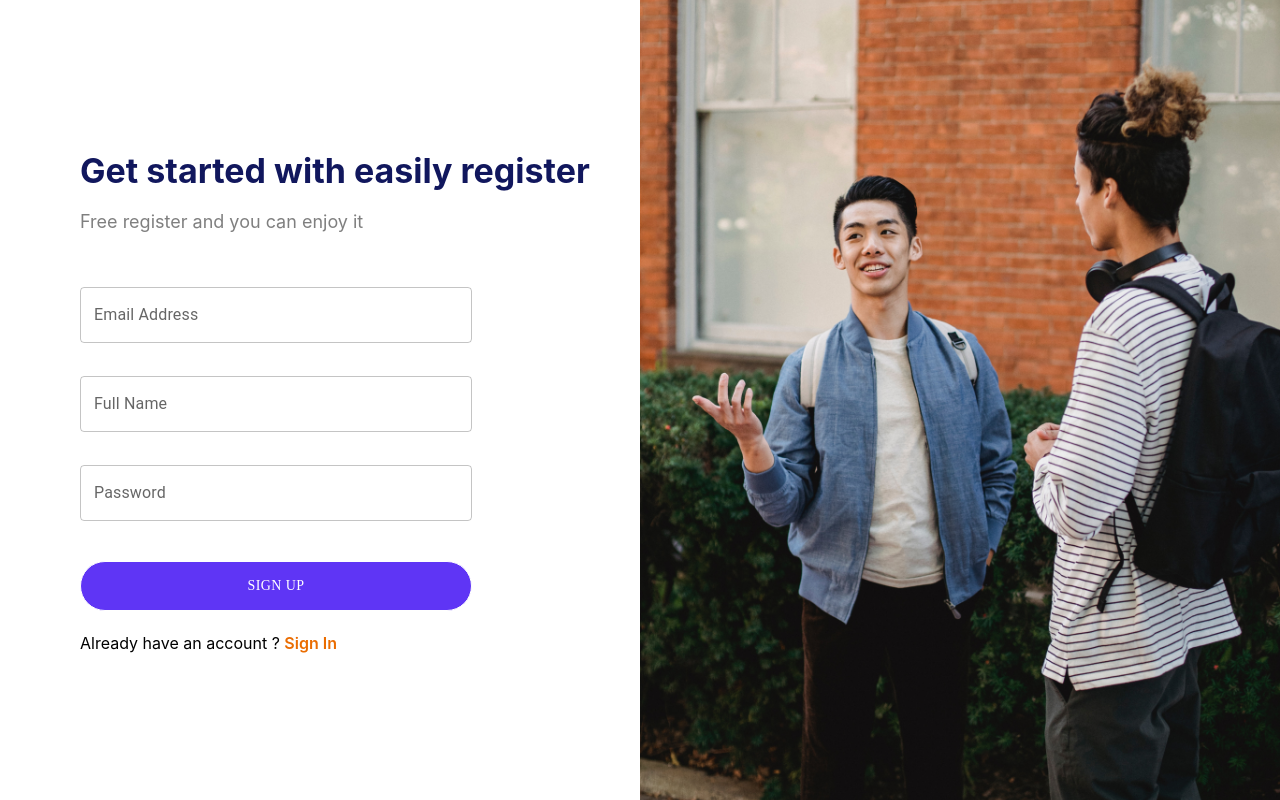
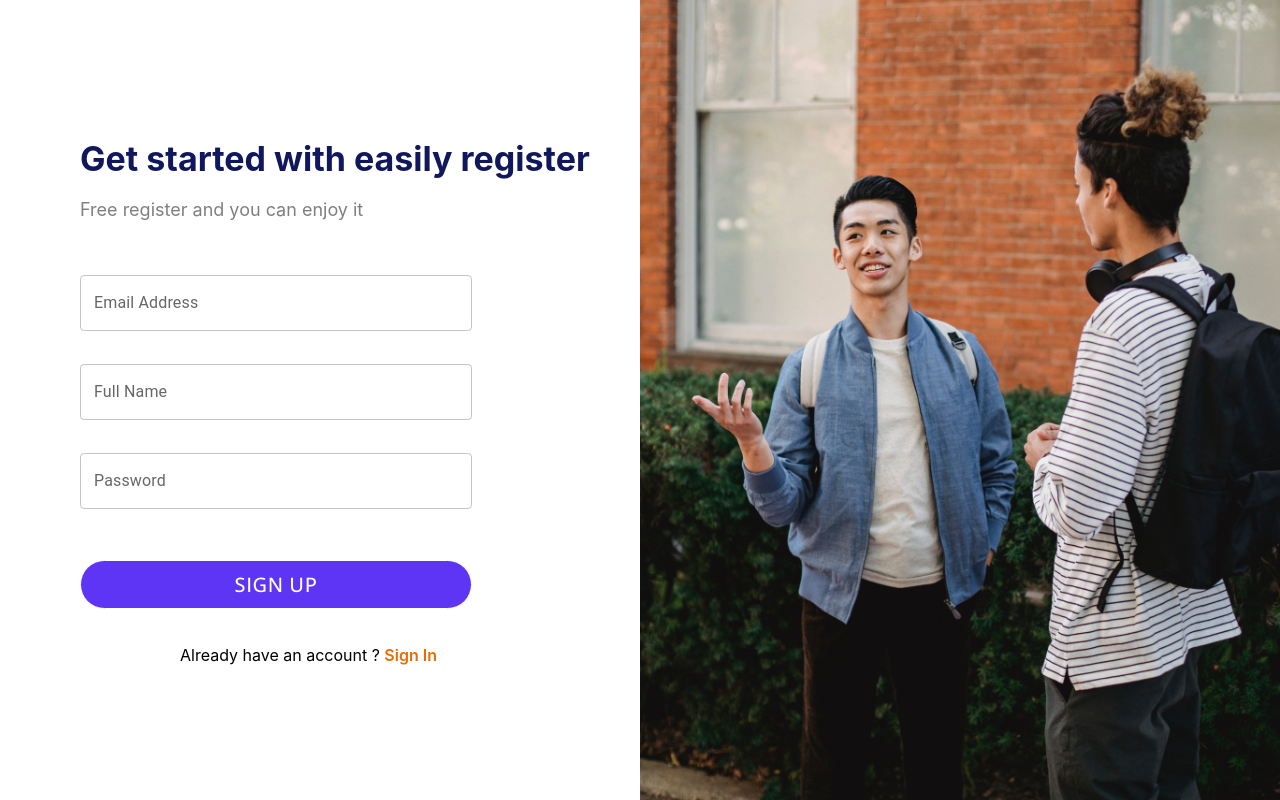
Before and after one commit to mdshavoahmadejoydev/Adda-chatapp, a React (Vite) app: page / in a window 1280 px wide. Built offline with nearby package versions, Linux system fonts and the light colour scheme.

Commit message:
registration page

```diff
--- a/src/pages/Registration.jsx
+++ b/src/pages/Registration.jsx
@@ -5,19 +5,23 @@ import TextField from '@mui/material/TextField';
 import Button from '@mui/material/Button';
 
 import { styled } from '@mui/material/styles';
+import { useState } from 'react';
 
 const BootstrapButton = styled(Button)({
   background: '#5F35F5',
   border: '1px solid',
   padding: '6px 12px',
-  fontSize: '40',
+  fontSize: '20px',
   color: 'white',
-  borderRadius: '100%',
+  borderRadius: '50px',
   width: '70%',
   marginTop: '51px',
   marginBottom: '34px',
-  fontFamily: 'Opensans',
-  boxShadow: 'none'
+  fontFamily: 'Open Sans',
+  boxShadow: 'none',
+  '&:hover': {
+    shadow: 'none'
+  }
 });
 
 
@@ -31,6 +35,30 @@ const CssTextFieldtwothree = styled(TextField)({
 });
 
 const Registration = () => {
+
+  const [email, setEmail] = useState("");
+  const [name, setName] = useState("");
+  const [password, setPassword] = useState("");
+
+
+  let handleEmail = (e) => {
+    setEmail(e.target.value)
+  }
+  let handleFullName = (e) => {
+    setName(e.target.value)
+  }
+  let handlePassword = (e) => {
+    setPassword(e.target.value)
+  }
+
+
+  let handleSignUp = () => {
+    console.log(email);
+    console.log(name);
+    console.log(password);
+  }
+
+
   return (
     <Grid container>
       <Grid size={6}>
@@ -38,11 +66,11 @@ const Registration = () => {
           <div className='w-[560px]'>
             <h2 className='text-34 text-primary font-bold font-nonito'>Get started with easily register</h2>
             <p className='text-lg text-black/50 font-normal font-nonito pt-3'>Free register and you can enjoy it</p>
-            <CssTextField id="outlined-basic" label="Email Address" variant="outlined" />
-            <CssTextFieldtwothree id="outlined-basic" label="Full Name" variant="outlined" />
-            <CssTextFieldtwothree id="outlined-basic" label="Password" variant="outlined" />
-            <BootstrapButton className='test-[#FFFFFF]! py-3! rounded-full! bg-[#5F35F5]! w-[70%] mt-10! mb-5!' variant="contained">Sign up</BootstrapButton>
-            <p>Already  have an account ? <span className='text-[#EA6C00] font-semibold'>Sign In</span></p>
+            <CssTextField id="outlined-basic" label="Email Address" variant="outlined" onChange={handleEmail}/>
+            <CssTextFieldtwothree id="outlined-basic" label="Full Name" variant="outlined" onChange={handleFullName}/>
+            <CssTextFieldtwothree id="outlined-basic" label="Password" variant="outlined" onChange={handlePassword}/>
+            <BootstrapButton className='hover:shadow-none!' variant="contained" onClick={handleSignUp}>Sign up</BootstrapButton>
+            <p className='ml-[100px]'>Already  have an account ? <span className='text-[#EA6C00] font-semibold'>Sign In</span></p>
           </div>
         </div>
       </Grid>
```
